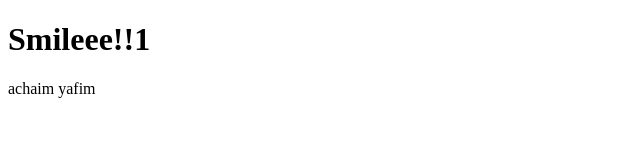
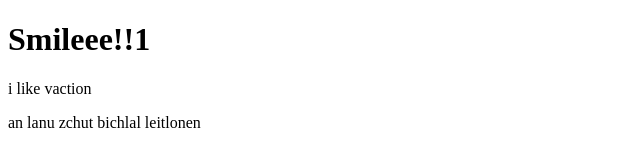
Before and after one commit to brachigit/PR, a plain HTML site: page index.html in a window 1280 px wide. Shown: the whole page, without its empty margins (0-640 px from the left). Drawn offline with Linux system fonts and the light colour scheme.

Commit message:
first girsa branchPR

```diff
--- a/index.html
+++ b/index.html
@@ -8,6 +8,7 @@
 </head>
 <body>
     <h1>Smileee!!1</h1>
-    <p>achaim yafim</p>
+    <p>i like vaction</p>
+    <p>an lanu zchut bichlal leitlonen</p>
 </body>
 </html>
```
